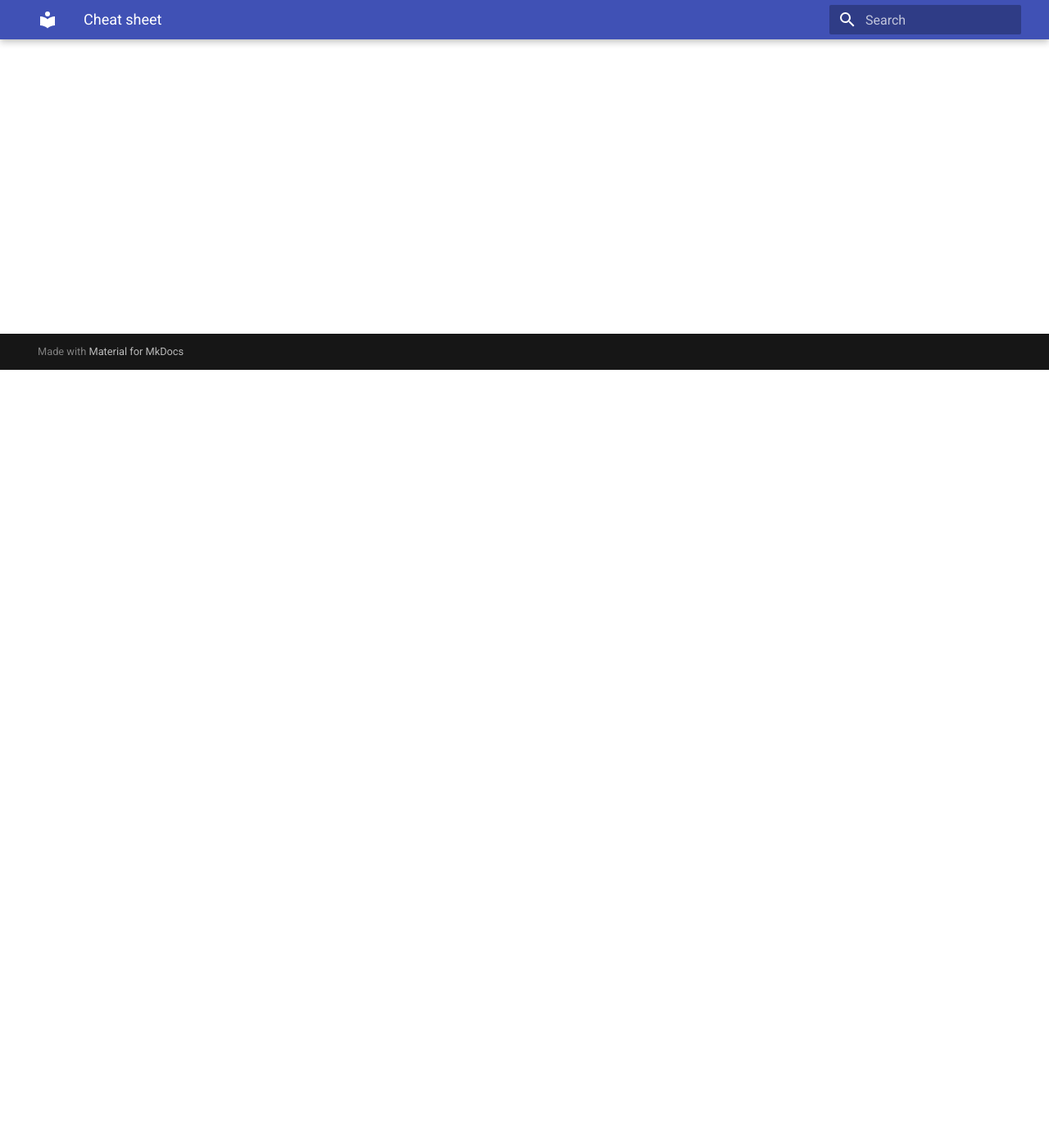
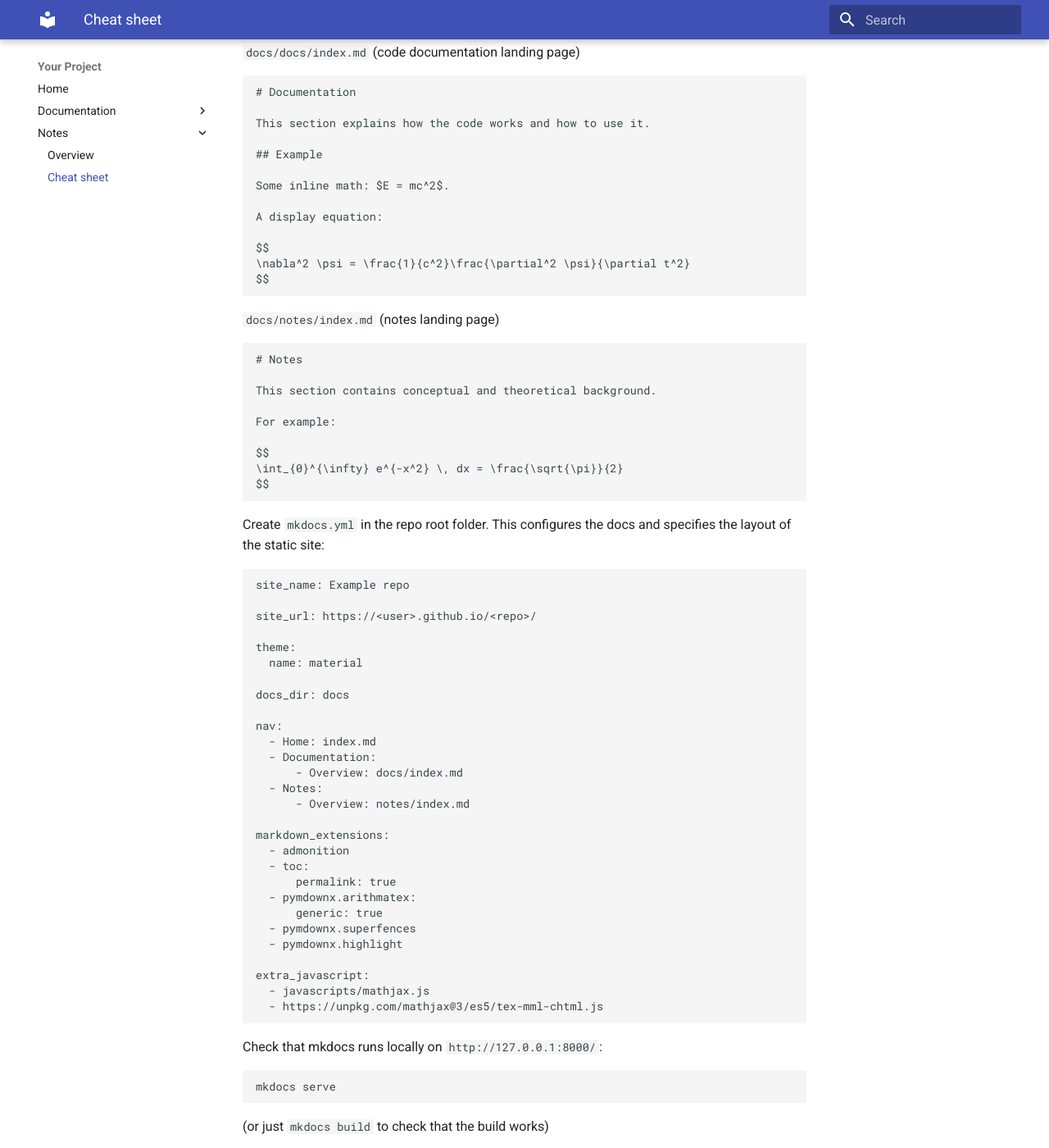
Before and after one commit to endwell-scientific/github-pages-example, an MkDocs documentation site: the page built from docs/notes/cheat-sheet.md, in a window 1280 px wide and 1400 px high, scrolled down 949 px. Shown: the whole window at 82% size. Built offline with MkDocs 1.6.1 and Material for MkDocs 9.7.7, drawn with Linux system fonts in a browser that asks for light colours; some of the changed text lies outside the part shown.

Commit message:
Add notes on how to use GitHub actions to automatically build and deploy mkdocs static site to GitHub pages.

````diff
--- a/docs/notes/cheat-sheet.md
+++ b/docs/notes/cheat-sheet.md
@@ -24,3 +24,164 @@ Activate new environment:
 ```
 mamba activate env-example-repo
 ```
+
+Create src/ folder for code and docs/ folder for documentation and notes.
+
+```
+mkdir -p docs/docs docs/notes
+```
+
+Add some starter files:
+
+```docs/index.md``` (top-level landing page)
+
+```
+# Example repo
+
+Welcome to the documentation site.
+
+- See [Documentation](docs/index.md) for details about the code.
+- See [Notes](notes/index.md) for conceptual background.
+```
+
+```docs/docs/index.md``` (code documentation landing page)
+
+```
+# Documentation
+
+This section explains how the code works and how to use it.
+
+## Example
+
+Some inline math: $E = mc^2$.
+
+A display equation:
+
+$$
+\nabla^2 \psi = \frac{1}{c^2}\frac{\partial^2 \psi}{\partial t^2}
+$$
+
+```
+
+```docs/notes/index.md``` (notes landing page)
+
+```
+# Notes
+
+This section contains conceptual and theoretical background.
+
+For example:
+
+$$
+\int_{0}^{\infty} e^{-x^2} \, dx = \frac{\sqrt{\pi}}{2}
+$$
+```
+
+Create ```mkdocs.yml``` in the repo root folder.
+This configures the docs and specifies the layout of the static site:
+
+```
+site_name: Example repo
+
+site_url: https://<user>.github.io/<repo>/
+
+theme:
+  name: material
+
+docs_dir: docs
+
+nav:
+  - Home: index.md
+  - Documentation:
+      - Overview: docs/index.md
+  - Notes:
+      - Overview: notes/index.md
+
+markdown_extensions:
+  - admonition
+  - toc:
+      permalink: true
+  - pymdownx.arithmatex:
+      generic: true
+  - pymdownx.superfences
+  - pymdownx.highlight
+
+extra_javascript:
+  - javascripts/mathjax.js
+  - https://unpkg.com/mathjax@3/es5/tex-mml-chtml.js
+```
+
+Check that mkdocs runs locally on ```http://127.0.0.1:8000/```:
+
+```
+mkdocs serve
+```
+(or just ```mkdocs build``` to check that the build works)
+
+Add ```requirements.txt``` to repo root folder:
+
+```
+mkdocs
+mkdocs-material
+pymdown-extensions
+```
+
+Add a GitHub Actions workflow at ```.github/workflows/docs.yml```:
+
+```
+        uses: actions/deploy-pages@v4
+~
+~
+name: Build and Deploy MkDocs
+
+on:
+  push:
+    branches: [ main ]
+  workflow_dispatch:
+
+permissions:
+  contents: read
+  pages: write
+  id-token: write
+
+jobs:
+  build:
+    runs-on: ubuntu-latest
+    steps:
+      - name: Checkout
+        uses: actions/checkout@v4
+
+      - name: Set up Python
+        uses: actions/setup-python@v5
+        with:
+          python-version: '3.x'
+
+      - name: Install dependencies
+        run: |
+          pip install -r requirements.txt
+
+      - name: Build site
+        run: |
+          mkdocs build --site-dir ./_site
+
+      - name: Upload artifact
+        uses: actions/upload-pages-artifact@v3
+        with:
+          path: ./_site
+
+  deploy:
+    needs: build
+    runs-on: ubuntu-latest
+    permissions:
+      contents: read
+      pages: write
+      id-token: write
+    steps:
+      - name: Deploy to GitHub Pages
+        id: deployment
+        uses: actions/deploy-pages@v4
+```
+
+Ensure GitHub Pages has been enabled at https://github.com/LMLhub/example-repo/settings/pages
+Under "Build and Deployment" set the source to "GitHub actions".
+Docs static site should now build every time a push is made to [main]
````
